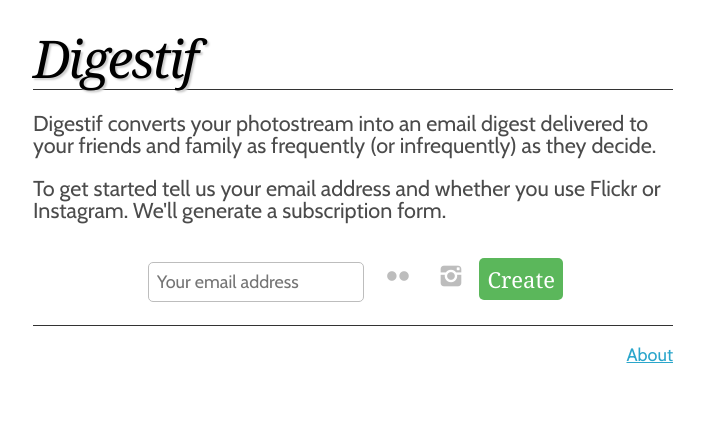
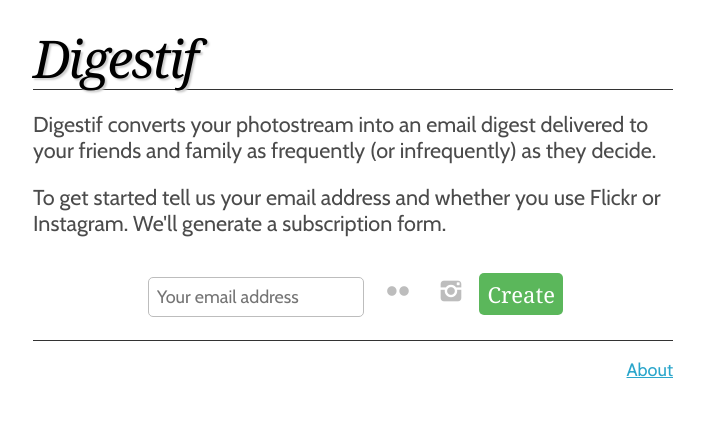
Before and after one commit to jc/digestif, a Flask app: page / in a window 1280 px wide. Shown: the top 434 px of the page, without its empty margins (287-991 px from the left). Run offline with Flask 2, Linux system fonts and the light colour scheme; parts of the project's set-up code (start-up, migrations or seed data) failed here and were passed over; some libraries are stand-ins or nearby versions; some web fonts are replaced.

Commit message:
Line height of .power changes with font-size

```diff
--- a/digestif/static/style.css
+++ b/digestif/static/style.css
@@ -81,6 +81,7 @@ p {
 
 .power {
     font-size: 1.2em;
+    line-height: 1.2em;
 }
 
 #header {
```
